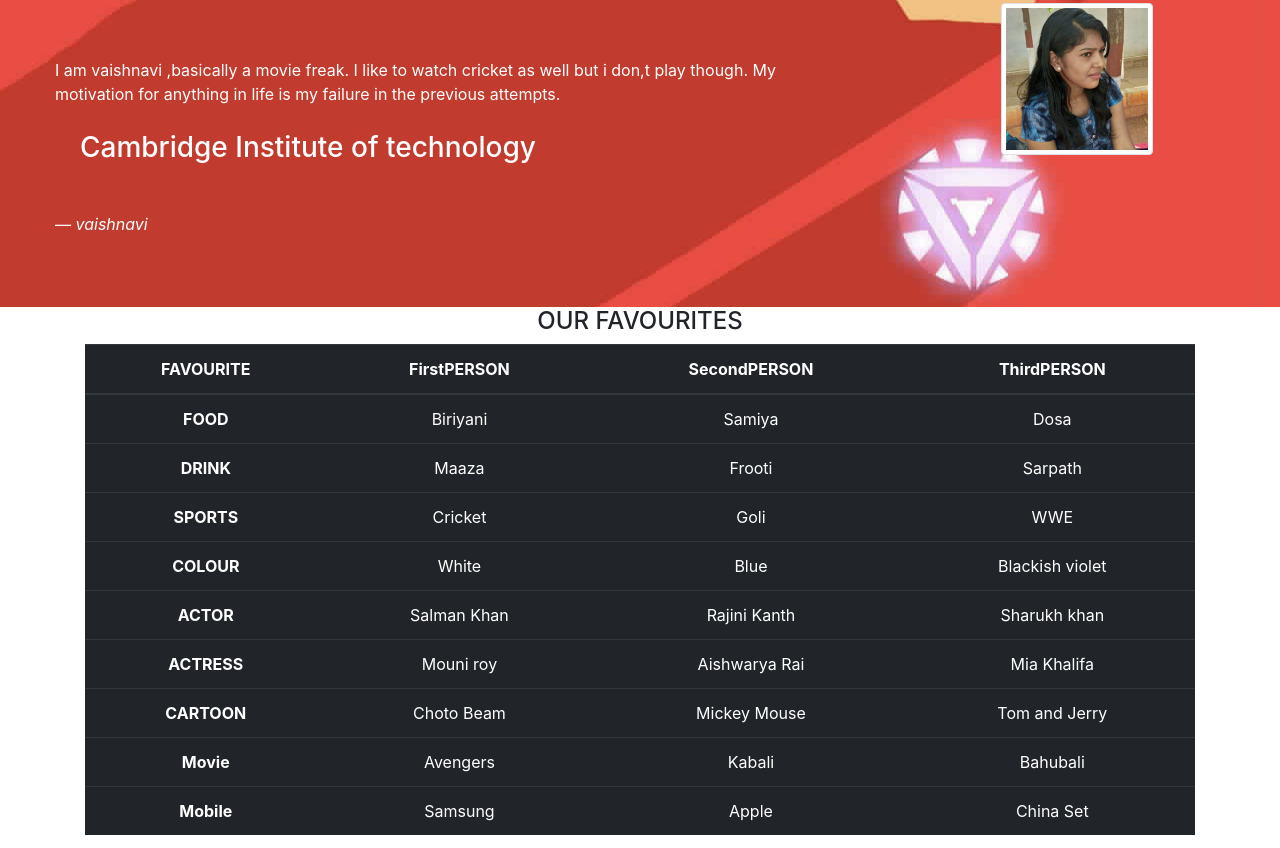
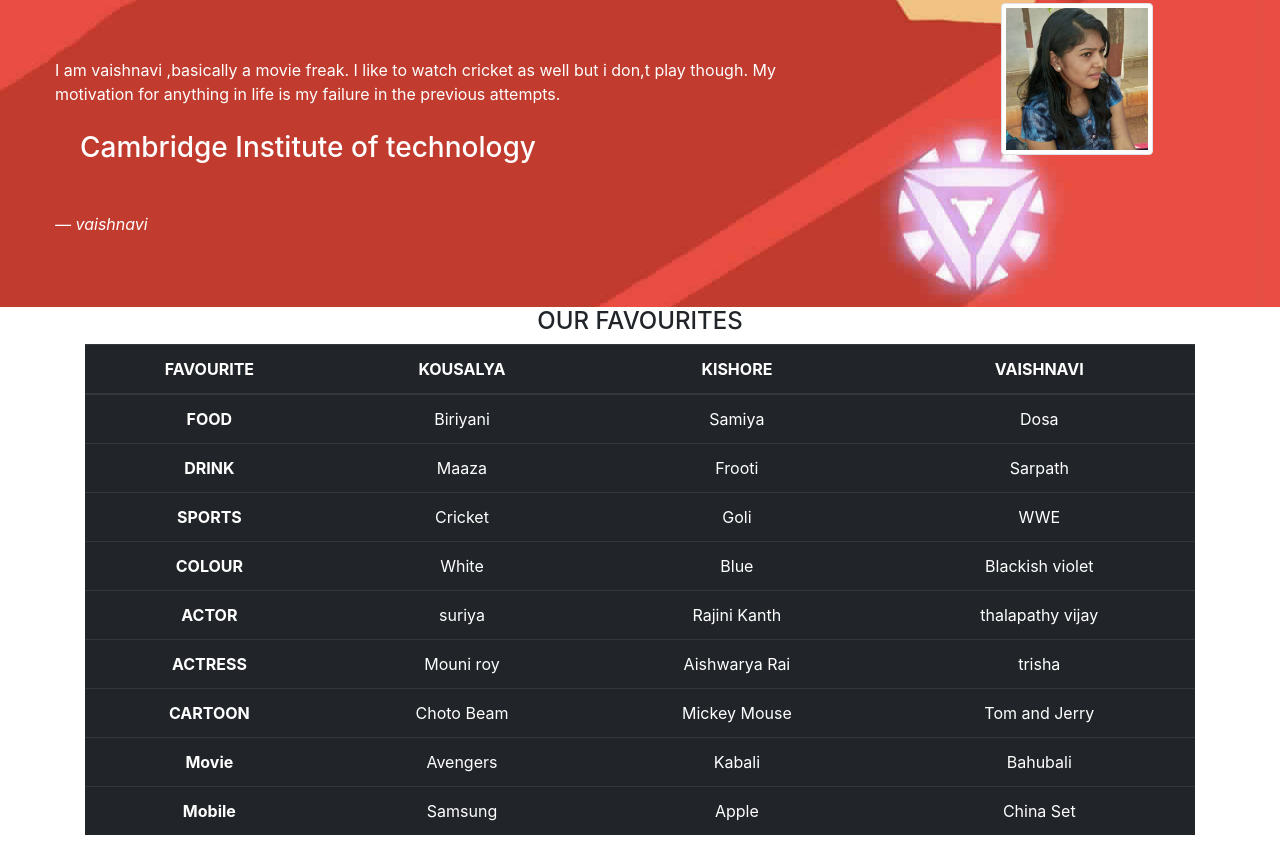
Before and after one commit to kishorekenneth/kishorekenneth.github.io, a plain HTML site: page index.html in a window 1280 px wide. Shown: the part 1912-2760 px from the top of the page. Drawn offline with nearby package versions, Linux system fonts and the light colour scheme.

Commit message:
Update index.html

```diff
--- a/index.html
+++ b/index.html
@@ -82,7 +82,7 @@
         <img class="card-img-top" src="images/student-1.jpg" alt="Super College with sports">
         <div class="card-body">
           <h4>KOUSALYA</h4>
-          <p>"I love chocolates and street dogs!. I was bitten 3 times by dogs, all dogs died!!!"</p>
+          <p>"I love chocolates ."</p>
         </div>
       </div>
 
@@ -102,7 +102,7 @@
         <img class="card-img-top" src="images/student-3.jpg" alt="college with hostel in bangalore">
         <div class="card-body">
           <h4>VAISHNAVI</h4>
-          <p>"I am from frazer town, yet I am the first one to enter college after front gate securities!"</p>
+          <p>"I like paani puri not masala puri!"</p>
         </div>
       </div>
 
@@ -200,9 +200,9 @@
   <thead>
     <tr>
       <th scope="col">FAVOURITE</th>
-      <th scope="col">FirstPERSON</th>
-      <th scope="col">SecondPERSON</th>
-      <th scope="col">ThirdPERSON</th>
+      <th scope="col">KOUSALYA</th>
+      <th scope="col">KISHORE</th>
+      <th scope="col">VAISHNAVI</th>
     </tr>
   </thead>
   <tbody>
@@ -232,15 +232,15 @@
     </tr>
      <tr>
       <th scope="row">ACTOR</th>
-      <td>Salman Khan</td>
+      <td>suriya</td>
       <td>Rajini Kanth</td>
-      <td>Sharukh khan</td>
+      <td>thalapathy vijay</td>
     </tr>
      <tr>
       <th scope="row">ACTRESS</th>
       <td>Mouni roy</td>
       <td>Aishwarya Rai</td>
-      <td>Mia Khalifa</td>
+      <td>trisha</td>
     </tr>
      <tr>
       <th scope="row">CARTOON</th>
```
